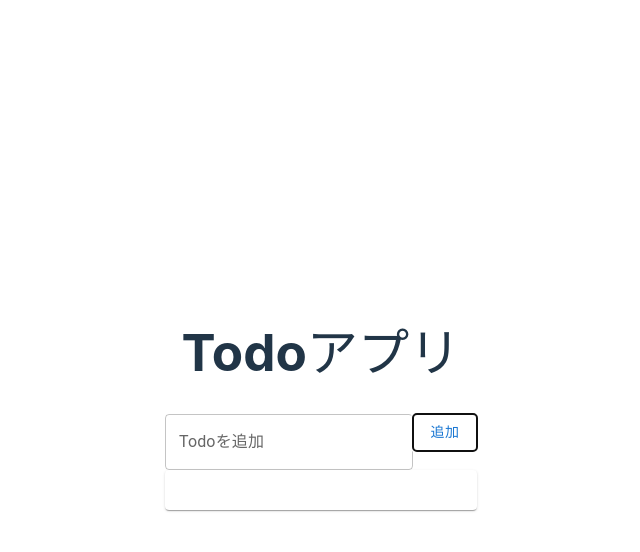
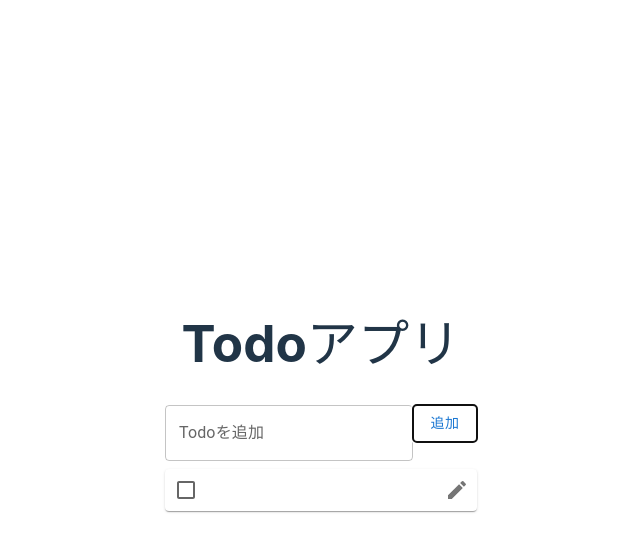
Before and after one commit to mendelssohnbach/simple-todo-1, a React (Vite) app: page / in a window 1280 px wide. Both pictures are taken after a click on the button "追加". Shown: the top 552 px of the page, without its empty margins (319-959 px from the left). Built offline with nearby package versions, Linux system fonts and the light colour scheme.

Commit message:
✨ TodoItemに機能を追加する

```diff
--- a/src/todo/TotoItem.tsx
+++ b/src/todo/TotoItem.tsx
@@ -1,20 +1,75 @@
 /*
  * @see https://reservoir.design/react-typescript-todo-app-01/
+ * https://reservoir.design/react-typescript-todo-app-02/
  **/
 
-import { Card, CardContent } from '@mui/material';
+import CancelIcon from '@mui/icons-material/Cancel';
+import EditIcon from '@mui/icons-material/Edit';
+import SaveIcon from '@mui/icons-material/Save';
+import { Card, Checkbox, IconButton, TextField, Typography } from '@mui/material';
+import { useState } from 'react';
 
 interface TodoItemProps {
   todo: {
     id: number;
     text: string;
+    isEditing: boolean;
+    isCompleted: boolean;
   };
+  toggleComplete: (id: number) => void;
+  startEditing: (id: number) => void;
+  cancelEditing: (id: number) => void;
+  saveEdit: (id: number, newText: string) => void;
 }
 
-export default function TodoItem({ todo }: TodoItemProps) {
+export default function TodoItem({
+  todo,
+  toggleComplete,
+  startEditing,
+  cancelEditing,
+  saveEdit,
+}: TodoItemProps) {
+  const [editText, setEditText] = useState(todo.text);
+
   return (
-    <Card>
-      <CardContent>{todo.text}</CardContent>
+    <Card
+      sx={{
+        display: 'flex',
+        justifyContent: 'space-between',
+        alignItems: 'center',
+        margin: '8px 0',
+      }}
+    >
+      <Checkbox
+        checked={todo.isCompleted}
+        onChange={() => toggleComplete(todo.id)}
+      />
+      {todo.isEditing ? (
+        <TextField
+          value={editText}
+          onChange={(e) => setEditText(e.target.value)}
+        />
+      ) : (
+        <Typography sx={{ textDecoration: todo.isCompleted ? 'line-through' : 'none' }}>
+          {todo.text}
+        </Typography>
+      )}
+      <div>
+        {todo.isEditing ? (
+          <>
+            <IconButton onClick={() => saveEdit(todo.id, editText)}>
+              <SaveIcon />
+            </IconButton>
+            <IconButton onClick={() => cancelEditing(todo.id)}>
+              <CancelIcon />
+            </IconButton>
+          </>
+        ) : (
+          <IconButton onClick={() => startEditing(todo.id)}>
+            <EditIcon />
+          </IconButton>
+        )}
+      </div>
     </Card>
   );
 }
```
